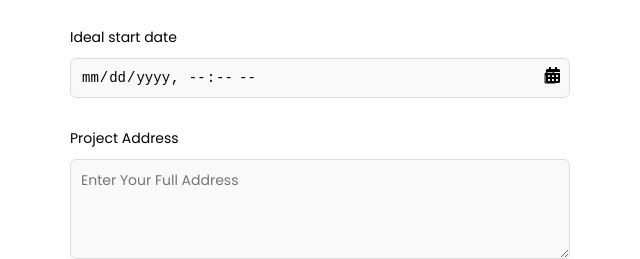
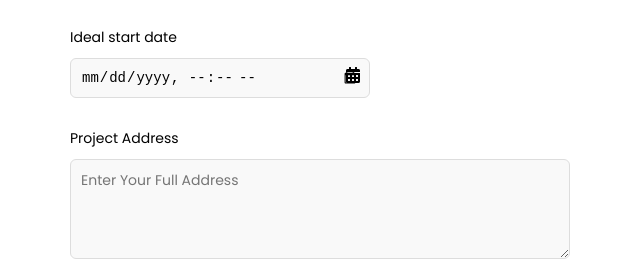
Before and after one commit to VinceRamirez1998/maximumbuild, a website: page contact.html in a window 1280 px wide. Shown: the part 797-1056 px from the top of the page, 320-960 px from the left. Drawn offline with Linux system fonts and the light colour scheme.

Commit message:
Contact form Ideal start date

```diff
--- a/contact.html
+++ b/contact.html
@@ -283,7 +283,7 @@
                 </div>
 
 
-                <div  class="form-group">
+                <div style="width: 300px;" class="form-group">
                     <label for="date">Ideal start date</label>
                     <div class="input-container">
                         <input type="datetime-local" id="date" name="date" required>
--- a/styles.css
+++ b/styles.css
@@ -2042,31 +2042,23 @@ padding-top: 100px;
 }
 
 
+
 .input-container {
     position: relative;
-    width: 100%; /* Makes it responsive */
 }
 
 .input-container input {
-    width: 100%; /* Full width of its parent container */
-    padding-right: 40px; /* Space for the icon */
-    box-sizing: border-box; /* To account for padding in width calculation */
+    width: 100%;
+    padding-right: 30px; /* Space for the icon */
 }
 
 .input-container i {
     position: absolute;
     top: 50%;
-    right: 10px;
+    right: 10px; /* Adjust as needed */
     transform: translateY(-50%);
-    pointer-events: none; /* Icon won't block input interaction */
-}
-
-@media screen and (max-width: 600px) {
-    .input-container input {
-        padding-right: 30px; /* Adjust padding for smaller screens */
-    }
-}
-
+    pointer-events: none; /* So the icon doesn't interfere with input interaction */
+}
 
 
 
```
